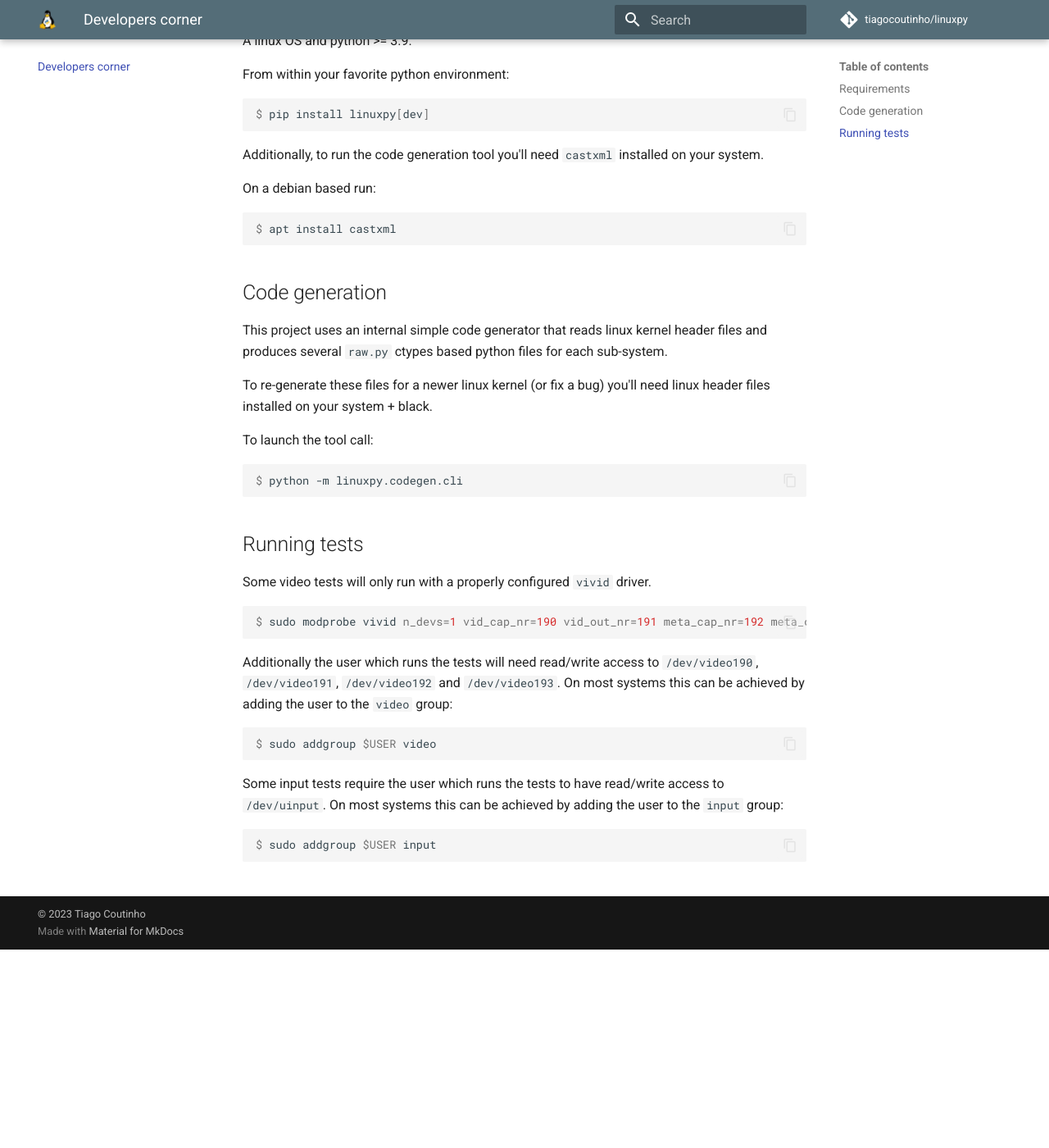
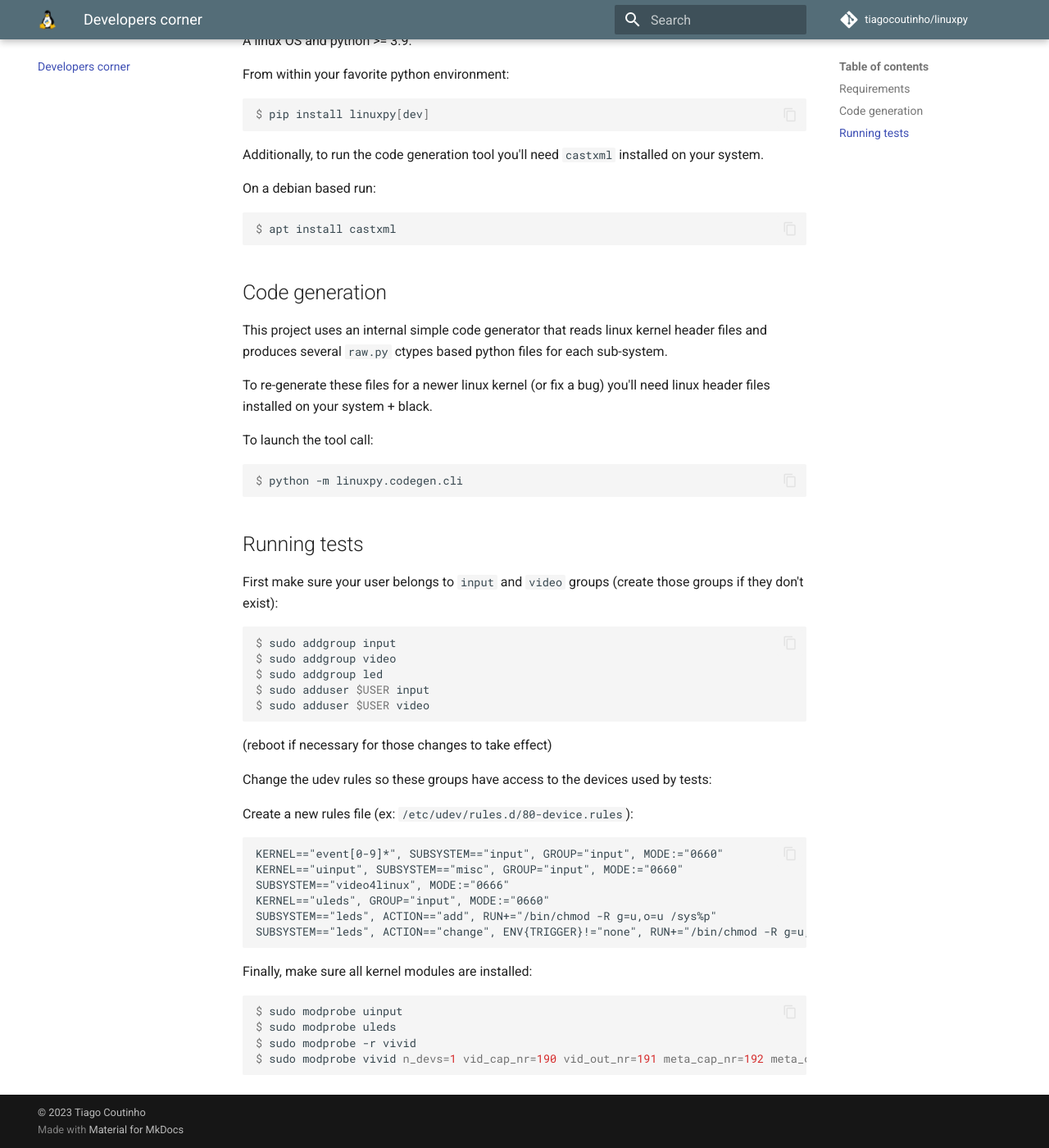
Before and after one commit to tiagocoutinho/linuxpy, an MkDocs documentation site: the page built from docs/develop.md, in a window 1280 px wide and 1400 px high, scrolled down 242 px. Shown: the whole window at 82% size. Built offline with MkDocs 1.6.1 and Material for MkDocs 9.7.7, drawn with Linux system fonts in a browser that asks for light colours; comment, search, counter and statistics services are not loaded.

Commit message:
Update test prepare docs

````diff
--- a/docs/develop.md
+++ b/docs/develop.md
@@ -36,24 +36,37 @@ $ python -m linuxpy.codegen.cli
 
 ## Running tests
 
-Some video tests will only run with a properly configured `vivid` driver.
+First make sure your user belongs to `input` and `video` groups (create those
+groups if they don't exist):
 
 ```console
+$ sudo addgroup input
+$ sudo addgroup video
+$ sudo addgroup led
+$ sudo adduser $USER input
+$ sudo adduser $USER video
+```
+
+(reboot if necessary for those changes to take effect)
+
+Change the udev rules so these groups have access to the devices used by tests:
+
+Create a new rules file (ex: `/etc/udev/rules.d/80-device.rules`):
+
+```
+KERNEL=="event[0-9]*", SUBSYSTEM=="input", GROUP="input", MODE:="0660"
+KERNEL=="uinput", SUBSYSTEM=="misc", GROUP="input", MODE:="0660"
+SUBSYSTEM=="video4linux", MODE:="0666"
+KERNEL=="uleds", GROUP="input", MODE:="0660"
+SUBSYSTEM=="leds", ACTION=="add", RUN+="/bin/chmod -R g=u,o=u /sys%p"
+SUBSYSTEM=="leds", ACTION=="change", ENV{TRIGGER}!="none", RUN+="/bin/chmod -R g=u,o=u /sys%p"
+```
+
+Finally, make sure all kernel modules are installed:
+
+```console
+$ sudo modprobe uinput
+$ sudo modprobe uleds
+$ sudo modprobe -r vivid
 $ sudo modprobe vivid n_devs=1 vid_cap_nr=190 vid_out_nr=191 meta_cap_nr=192 meta_out_nr=193
 ```
-
-Additionally the user which runs the tests will need read/write access to
-`/dev/video190`, `/dev/video191`, `/dev/video192` and `/dev/video193`.
-On most systems this can be achieved by adding the user to the `video` group:
-
-```console
-$ sudo addgroup $USER video
-```
-
-Some input tests require the user which runs the tests to have read/write
-access to `/dev/uinput`.
-On most systems this can be achieved by adding the user to the `input` group:
-
-```console
-$ sudo addgroup $USER input
-```
````
